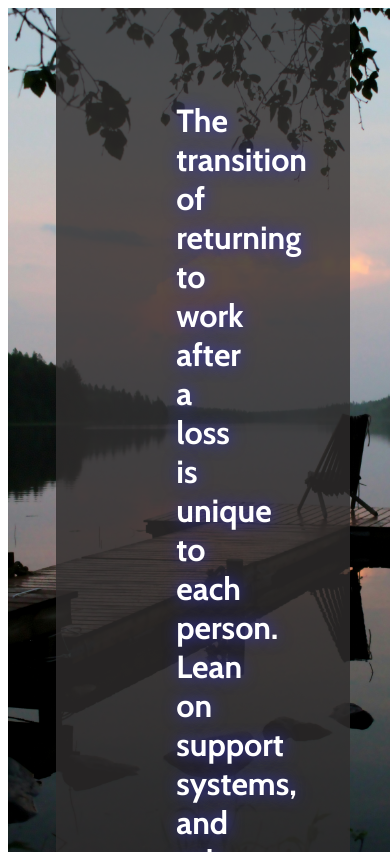
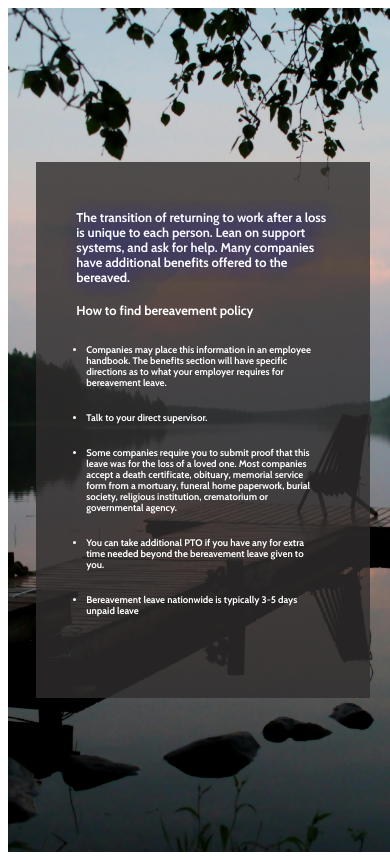
Before and after one commit to miraclebanks/EatonFirm, a Vue app: page /employee in a window 390 px wide. Built offline with nearby package versions, Linux system fonts and the light colour scheme.

Commit message:
making employye page responsive

```diff
--- a/src/components/employee/employee-benefits.vue
+++ b/src/components/employee/employee-benefits.vue
@@ -60,9 +60,13 @@
     align-items: center;
     width: 100vw;
     height: 100vh;
+    position: relative;
     overflow: hidden;
     background-image: url("../../assets/lake-dock.jpg");
     background-size: cover;
+    h1 {
+      font-size: 1.3rem;
+    }
     &_text {
       display: flex;
       flex-direction: column;
@@ -70,9 +74,9 @@
       font-size: 18px;
       font-weight: bolder;
       &-blurb {
-        padding: 0px 40px 40px 40px;
+        padding: 0px 40px;
         li {
-          font-size: 24px;
+          font-size: 1.1rem;
           margin-bottom: 24px;
         }
       }
@@ -80,16 +84,30 @@
   }
   .text-container {
     background-color: rgba(48, 46, 46, 0.8);
-    padding: 20px;
-    width: 65%;
-    height: 900px;
+    padding: 40px;
+    width: 65vw;
+    height: fit-content;
     color: white;
+    position: absolute;
   }
 
   .cta {
     font-weight: bolder;
-    padding: 100px;
     color: white;
     text-shadow: rgb(52, 52, 196) 1px 0 15px;
   }
+
+  @media screen and (max-width: 480px) {
+    .about-company-container {
+      h1 {
+        font-size: 0.8rem;
+      }
+      &_text-blurb {
+        padding: 0px 10px;
+        li {
+          font-size: 0.6rem;
+        }
+      }
+    }
+  }
 </style>
```
